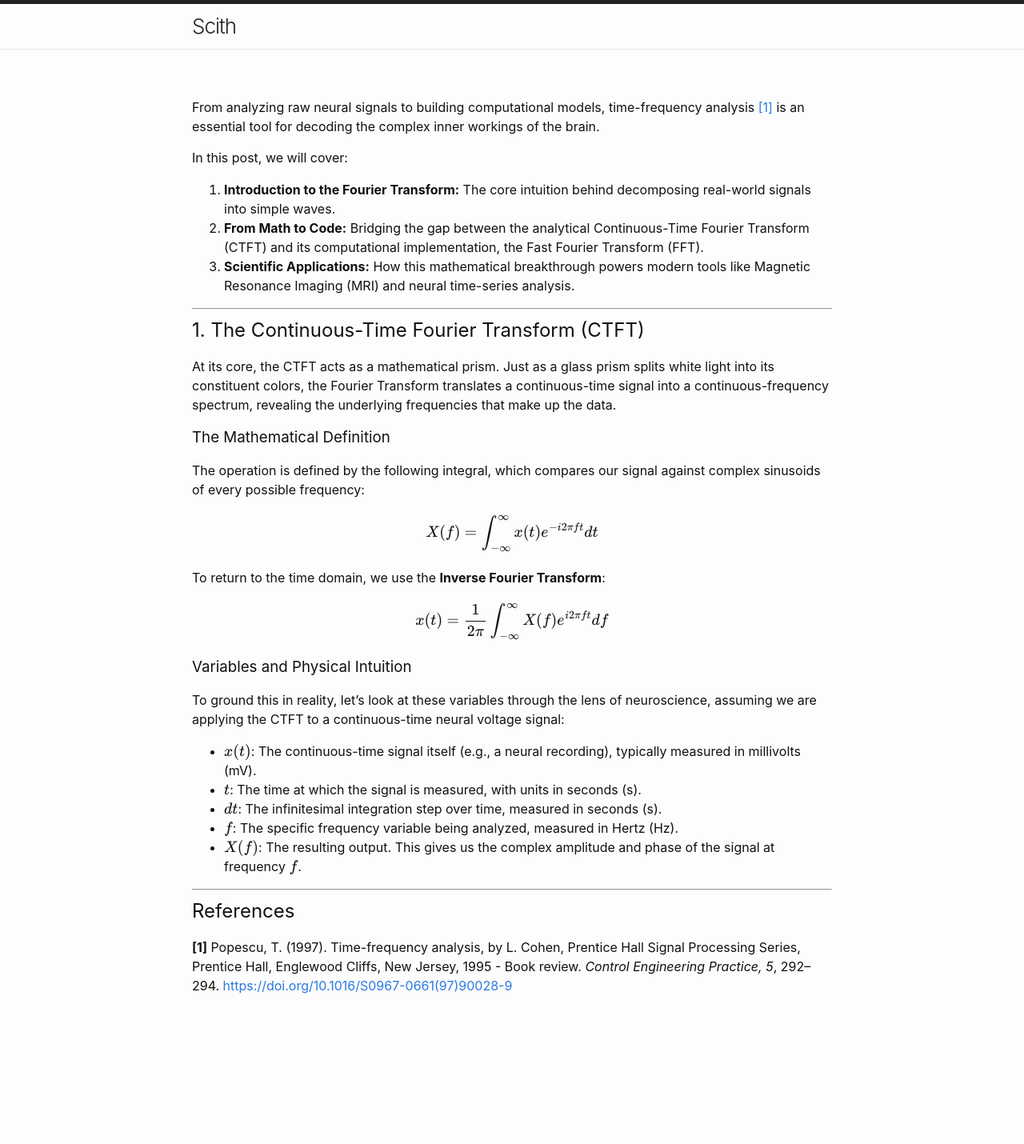
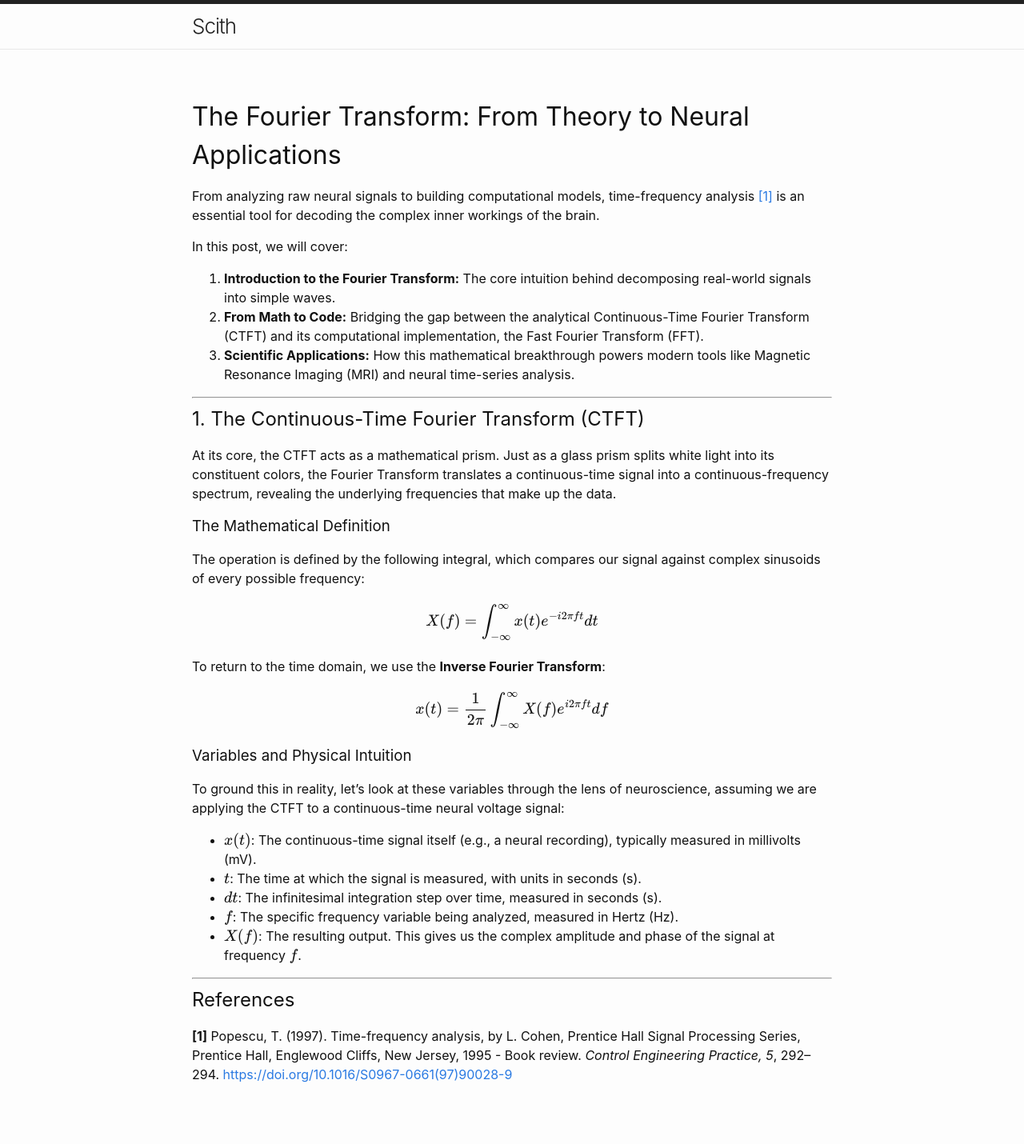
Before and after one commit to yashmrsawant/yashmrsawant.github.io, a Jekyll site: the page built from _posts/2026-03-30-fourier-transform.md, in a window 1280 px wide. Shown: the whole page at 80% size. Built offline with Jekyll 4.4.1, drawn with Linux system fonts in a browser that asks for light colours; before the commit the page ends 1319 px from its top, so only the background shows below that.

Commit message:
Auto-commit: Update blog 2026-03-31 22:59:59

```diff
--- a/_posts/2026-03-30-fourier-transform.md
+++ b/_posts/2026-03-30-fourier-transform.md
@@ -4,6 +4,7 @@ title: "The Fourier Transform: From Theory to Neural Applications"
 date: 2026-03-30
 categories: [Signal Processing, Time-Series Analysis]
 ---
+# The Fourier Transform: From Theory to Neural Applications
 
 From analyzing raw neural signals to building computational models, time-frequency analysis [[1]](#ref-1) is an essential tool for decoding the complex inner workings of the brain.
 
```
